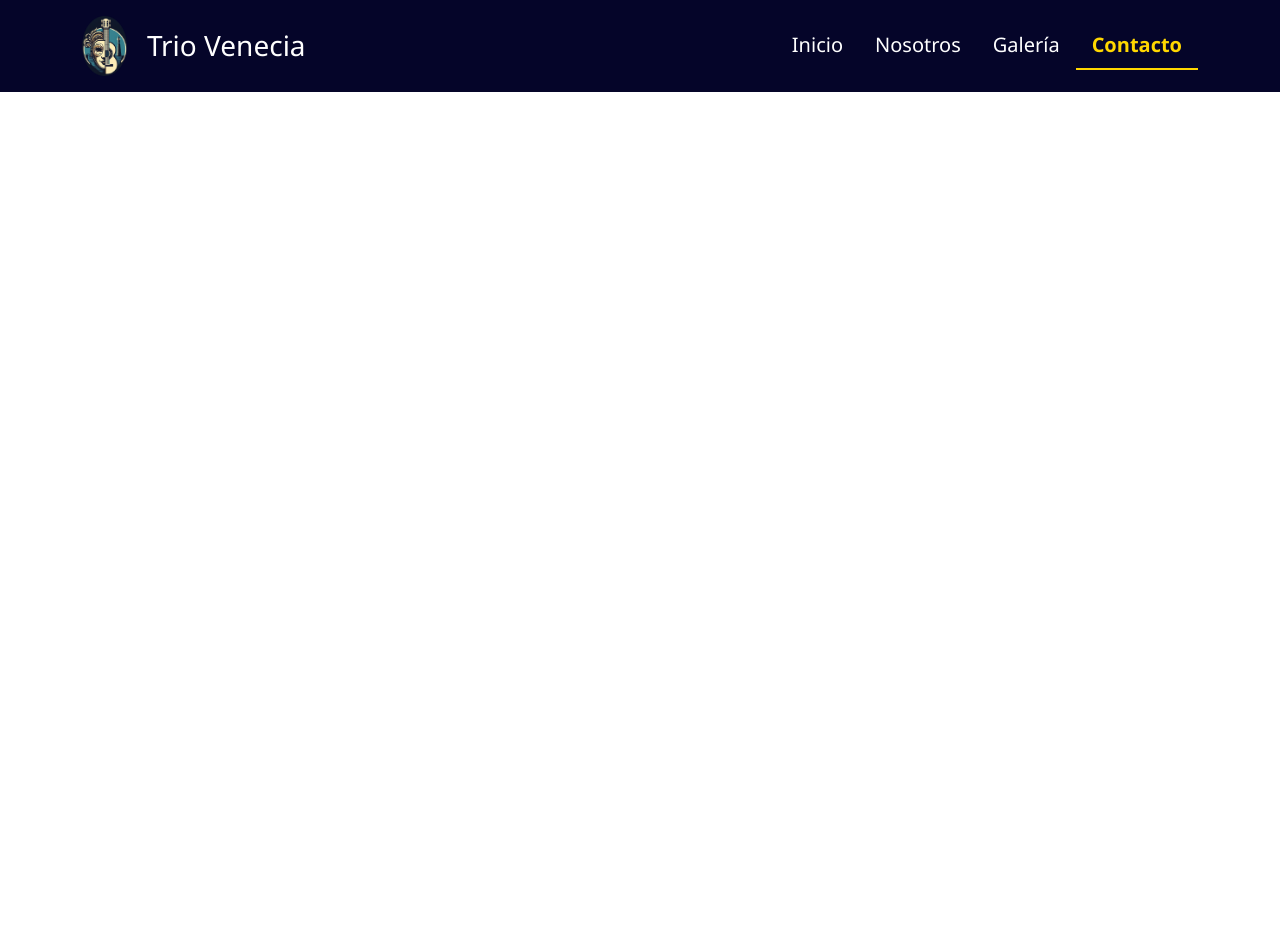
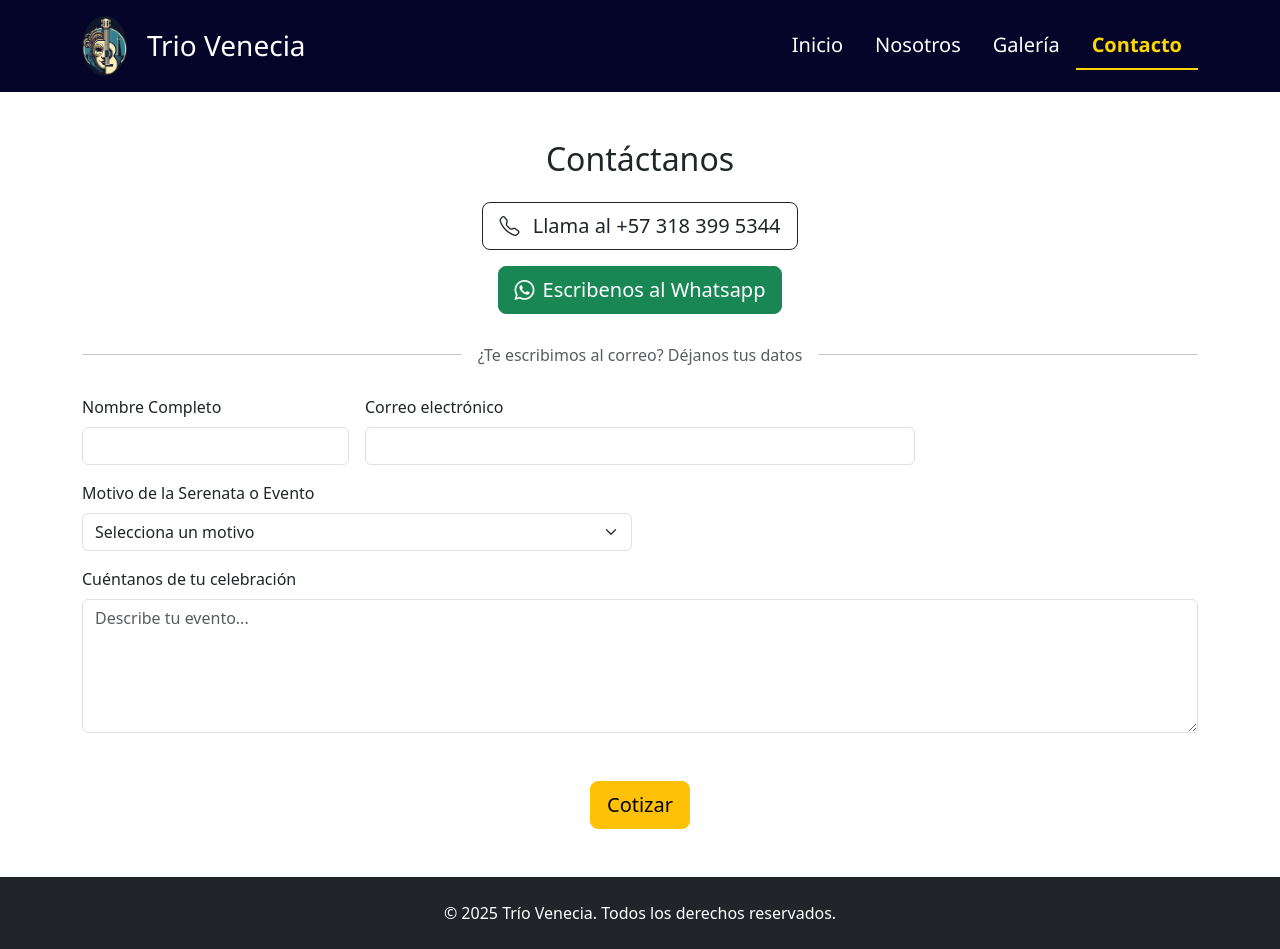
Before and after one commit to ivanrincon2/trioveneciapage.github.io, a plain HTML site: page Contacto.html in a window 1280 px wide. Before the commit the page ends 800 px from the top, so only its background shows below. Drawn offline with nearby package versions, Linux system fonts and the light colour scheme.

Commit message:
contacto hecho

```diff
--- a/Contacto.html
+++ b/Contacto.html
@@ -6,10 +6,11 @@
     <meta name="viewport" content="width=device-width, initial-scale=1.0">
     <title>Inicio | Trio Venecia</title>
     <link rel="stylesheet" href="style.css">
-    <script src="config.js"></script>
+    <script src="config.js" defer></script>
     <link href="https://cdn.jsdelivr.net/npm/bootstrap@5.3.7/dist/css/bootstrap.min.css" rel="stylesheet"
         integrity="sha384-LN+7fdVzj6u52u30Kp6M/trliBMCMKTyK833zpbD+pXdCLuTusPj697FH4R/5mcr" crossorigin="anonymous">
     <script src="https://cdn.jsdelivr.net/npm/bootstrap@5.3.7/dist/js/bootstrap.bundle.min.js" defer></script>
+    <link rel="stylesheet" href="https://cdn.jsdelivr.net/npm/bootstrap-icons@1.10.5/font/bootstrap-icons.css" />
 
     <link rel="icon" href="Media/Recurso 1.png">
 </head>
@@ -18,22 +19,87 @@
     <header class="header_inicio p-3 d-flex align-items-center">
         <div class="container d-flex justify-content-between align-items-center">
             <div class="d-flex align-items-center">
-               <a href="Inicio.html"><img src="Media/Recurso 1.png" alt="Logo" class="img_header"></a>
+                <a href="Inicio.html"><img src="Media/Recurso 1.png" alt="Logo" class="img_header"></a>
                 <h1 class="title_header ">Trio Venecia</h1>
             </div>
-                <nav>
+            <nav>
                 <ul class="nav">
                     <li class="nav-item"><a class="nav-link text-white" href="Inicio.html">Inicio</a></li>
                     <li class="nav-item"><a class="nav-link text-white" href="Nosotros.html">Nosotros</a></li>
                     <li class="nav-item"><a class="nav-link text-white" href="Galeria.html">Galería</a></li>
-                    <li class="nav-item"><a class="nav-link text-white active" >Contacto</a></li>
+                    <li class="nav-item"><a class="nav-link text-white active">Contacto</a></li>
                 </ul>
             </nav>
 
         </div>
 
     </header>
+    <main class="container my-5" data-aos="fade-up">
+        <h2 class="text-center mb-4">Contáctanos</h2>
+        <div class="text-center mb-3">
+            <a href="tel:+573183995344" class="btn btn-outline-dark btn-lg">
+                <i class="bi bi-telephone me-2"></i> Llama al +57 318 399 5344
+            </a>
+        </div>
+        <div class="text-center mb-4">
+            <a href="https://wa.me/573183995344" target="_blank" class="btn btn-success btn-lg">
+                <i class="bi bi-whatsapp me-2"></i>Escribenos al Whatsapp
+            </a>
+        </div>
+        <div class="d-flex align-items-center mb-4">
+            <hr class="flex-grow-1" />
+            <span class="px-3 text-muted">¿Te escribimos al correo? Déjanos tus datos</span>
+            <hr class="flex-grow-1" />
+        </div>
+        <form id="formContacto" action="https://formspree.io/f/mldlnqpo" method="POST" class="row g-3"
+            data-aos="fade-up">
+            <input type="hidden" name="_captcha" value="false" />
+            <div class="col-md-3">
+                <label for="nombre" class="form-label">Nombre Completo</label>
+                <input type="text" class="form-control" id="nombre" name="nombre" required />
+            </div>
+            <div class="col-md-6">
+                <label for="correo" class="form-label">Correo electrónico</label>
+                <input type="email" class="form-control" id="correo" name="correo" required />
+            </div>
+            <div class="col-md-6">
+                <label for="motivo" class="form-label">Motivo de la Serenata o Evento</label>
+                <select id="motivo" class="form-select" name="motivo" required>
+                    <option value="" disabled selected>Selecciona un motivo</option>
+                    <option value="Cumpleaños">Cumpleaños</option>
+                    <option value="Aniversario">Aniversario</option>
+                    <option value="Declaración de amor">Declaración de amor</option>
+                    <option value="Despedida">Despedida</option>
+                    <option value="Otro">Otro</option>
+                </select>
+            </div>
+            <div class="col-12">
+                <label for="mensaje" class="form-label">Cuéntanos de tu celebración</label>
+                <textarea class="form-control" id="mensaje" rows="5" placeholder="Describe tu evento..." name="masinfo"
+                    required></textarea>
+            </div>
 
+            <div class="col-12 text-center" data-aos="fade-up">
+                <button type="submit" class="btn btn-warning btn-lg" >Cotizar</button>
+            </div>
+            <div id="mensaje-confirmacion" class="mt-4 text-center text-success"
+                style="display: none; font-weight: bold;">
+                Gracias por contactarnos. Pronto te responderemos.
+            </div>
+        </form>
+    </main>
+
+    <!-- Footer -->
+    <footer class="bg-dark text-white text-center py-4 mt-5">
+        <p class="mb-0">&copy; <span id="year"></span> Trío Venecia. Todos los derechos reservados.</p>
+    </footer>
+   <script src="https://cdn.jsdelivr.net/npm/aos@2.3.4/dist/aos.js"></script>
+    <script>
+        AOS.init({
+            duration: 800, // Duración de la animación en ms
+            once: true,    // Animar sólo una vez al hacer scroll
+        });
+    </script>
 
 </body>
 
--- a/config.js
+++ b/config.js
@@ -4,3 +4,30 @@ window.addEventListener("DOMContentLoaded", () => {
     yearSpan.textContent = new Date().getFullYear();
   }
 });
+const form = document.getElementById('formContacto');
+const mensajeConfirmacion = document.getElementById('mensaje-confirmacion');
+
+form.addEventListener('submit', async (event) => {
+  event.preventDefault();
+
+  const formData = new FormData(form);
+
+  try {
+    const response = await fetch(form.action, {
+      method: form.method,
+      body: formData,
+      headers: {
+        'Accept': 'application/json'
+      }
+    });
+
+    if (response.ok) {
+      mensajeConfirmacion.style.display = 'block';
+      form.reset();
+    } else {
+      alert('Oops! Algo salió mal, intenta de nuevo.');
+    }
+  } catch (error) {
+    alert('Error al enviar el formulario. Intenta más tarde.');
+  }
+});
--- a/style.css
+++ b/style.css
@@ -57,3 +57,6 @@ li {
   background-color: #e6ac00; /* un dorado más claro */
   transform: scale(1.05); /* un pequeño zoom */
 }
+#mensaje {
+  margin-bottom: 2rem; /* espacio debajo del textarea */
+}
```
Also changed, not shown: Nosotros.html (+4 -4 lines).
